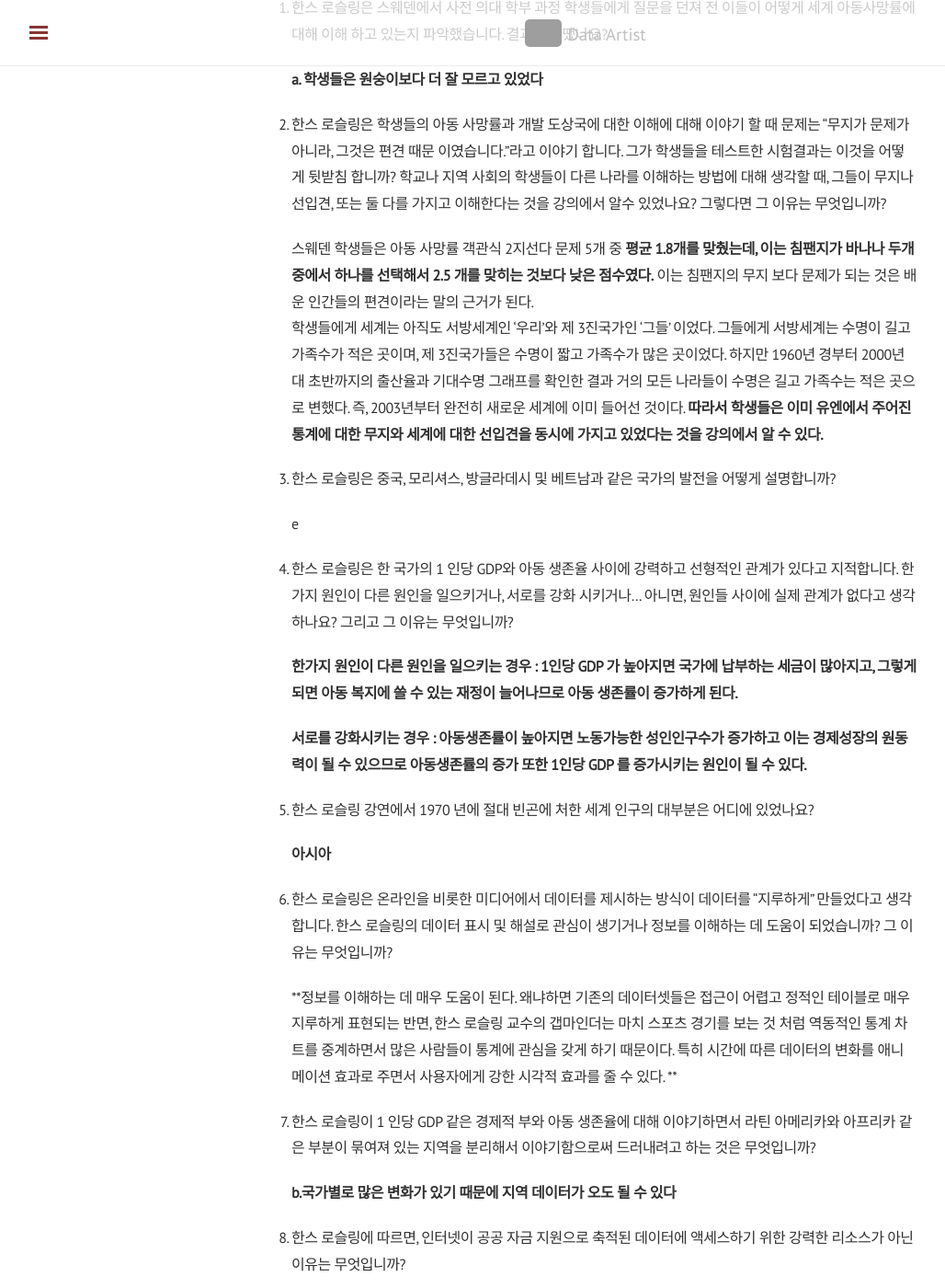
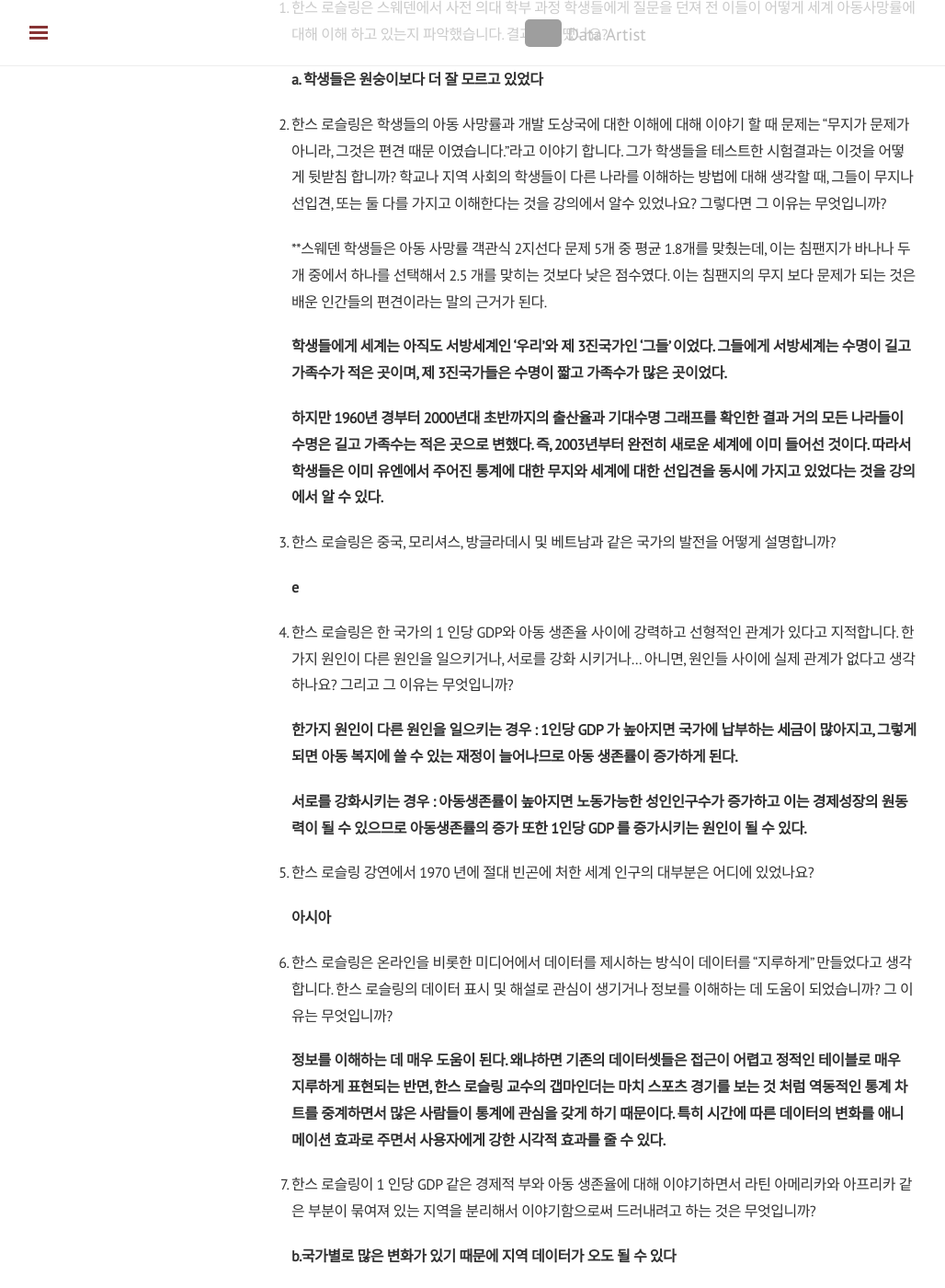
Before and after one commit to shanny924/shanny924.github.io, a Jekyll site: the page built from _posts/2020-03-28-dmc#3.md, in a window 1280 px wide and 1400 px high, scrolled down 312 px. Shown: the whole window at 92% size, without its empty margins (3-1031 px from the left). Built offline with Jekyll 4.4.1, drawn with Linux system fonts in a browser that asks for light colours; nearby versions of some CDN libraries; comment, search, counter and statistics services are not loaded; grey boxes are pictures that could not be loaded.

Commit message:
Update 2020-03-28-dmc#3.md

```diff
--- a/_posts/2020-03-28-dmc#3.md
+++ b/_posts/2020-03-28-dmc#3.md
@@ -14,14 +14,16 @@ tag: [디지털미디어컨텐츠]
 
 2.  한스 로슬링은 학생들의 아동 사망률과 개발 도상국에 대한 이해에 대해 이야기 할 때 문제는 “무지가 문제가 아니라, 그것은 편견 때문 이였습니다.”라고 이야기 합니다. 그가 학생들을 테스트한 시험결과는 이것을 어떻게 뒷받침 합니까? 학교나 지역 사회의 학생들이 다른 나라를 이해하는 방법에 대해 생각할 때, 그들이 무지나 선입견, 또는 둘 다를 가지고 이해한다는 것을 강의에서 알수 있었나요? 그렇다면 그 이유는 무엇입니까?
 
-    스웨덴 학생들은 아동 사망률 객관식 2지선다 문제 5개 중 **평균 1.8개를 맞췄는데, 이는 침팬지가 바나나 두개 중에서 하나를 선택해서 2.5 개를 맞히는 것보다 낮은 점수였다.** 이는 침팬지의 무지 보다 문제가 되는 것은 배운 인간들의 편견이라는 말의 근거가 된다.
-    학생들에게 세계는 아직도 서방세계인 '우리'와 제 3진국가인 '그들' 이었다. 그들에게 서방세계는 수명이 길고 가족수가 적은 곳이며, 제  3진국가들은 수명이 짧고 가족수가 많은 곳이었다.
-    하지만 1960년 경부터 2000년대 초반까지의 출산율과 기대수명 그래프를 확인한 결과 거의 모든 나라들이 수명은 길고 가족수는 적은 곳으로 변했다. 즉, 2003년부터 완전히 새로운 세계에 이미 들어선 것이다. **따라서 학생들은 이미 유엔에서 주어진 통계에 대한 무지와 세계에 대한 선입견을 동시에 가지고 있었다는 것을 강의에서 알 수 있다.**
+    **스웨덴 학생들은 아동 사망률 객관식 2지선다 문제 5개 중 평균 1.8개를 맞췄는데, 이는 침팬지가 바나나 두개 중에서 하나를 선택해서 2.5 개를 맞히는 것보다 낮은 점수였다. 이는 침팬지의 무지 보다 문제가 되는 것은 배운 인간들의 편견이라는 말의 근거가 된다.
+
+    **학생들에게 세계는 아직도 서방세계인 '우리'와 제 3진국가인 '그들' 이었다. 그들에게 서방세계는 수명이 길고 가족수가 적은 곳이며, 제  3진국가들은 수명이 짧고 가족수가 많은 곳이었다.**
+
+    **하지만 1960년 경부터 2000년대 초반까지의 출산율과 기대수명 그래프를 확인한 결과 거의 모든 나라들이 수명은 길고 가족수는 적은 곳으로 변했다. 즉, 2003년부터 완전히 새로운 세계에 이미 들어선 것이다. 따라서 학생들은 이미 유엔에서 주어진 통계에 대한 무지와 세계에 대한 선입견을 동시에 가지고 있었다는 것을 강의에서 알 수 있다.**
 
 
 3. 한스 로슬링은 중국, 모리셔스, 방글라데시 및 베트남과 같은 국가의 발전을 어떻게 설명합니까?
 
-    e
+    **e**
 
 4. 한스 로슬링은 한 국가의 1 인당 GDP와 아동 생존율 사이에 강력하고 선형적인 관계가 있다고 지적합니다. 한가지 원인이 다른 원인을 일으키거나, 서로를 강화 시키거나... 아니면, 원인들 사이에 실제 관계가 없다고 생각하나요? 그리고 그 이유는 무엇입니까?
 
@@ -36,7 +38,7 @@ tag: [디지털미디어컨텐츠]
 
 6. 한스 로슬링은 온라인을 비롯한 미디어에서 데이터를 제시하는 방식이 데이터를 "지루하게" 만들었다고 생각합니다. 한스 로슬링의 데이터 표시 및 해설로 관심이 생기거나 정보를 이해하는 데 도움이 되었습니까? 그 이유는 무엇입니까?
 
-      **정보를 이해하는 데 매우 도움이 된다. 왜냐하면 기존의 데이터셋들은 접근이 어렵고 정적인 테이블로 매우 지루하게 표현되는 반면, 한스 로슬링 교수의 갭마인더는 마치 스포츠 경기를 보는 것 처럼 역동적인 통계 차트를 중계하면서 많은 사람들이 통계에 관심을 갖게 하기 때문이다. 특히 시간에 따른 데이터의 변화를 애니메이션 효과로 주면서 사용자에게 강한 시각적 효과를 줄 수 있다. **
+    **정보를 이해하는 데 매우 도움이 된다. 왜냐하면 기존의 데이터셋들은 접근이 어렵고 정적인 테이블로 매우 지루하게 표현되는 반면, 한스 로슬링 교수의 갭마인더는 마치 스포츠 경기를 보는 것 처럼 역동적인 통계 차트를 중계하면서 많은 사람들이 통계에 관심을 갖게 하기 때문이다. 특히 시간에 따른 데이터의 변화를 애니메이션 효과로 주면서 사용자에게 강한 시각적 효과를 줄 수 있다.**
 
 7.  한스 로슬링이 1 인당 GDP 같은 경제적 부와 아동 생존율에 대해 이야기하면서 라틴 아메리카와 아프리카 같은 부분이 묶여져 있는 지역을 분리해서 이야기함으로써 드러내려고 하는 것은 무엇입니까?
 
```
